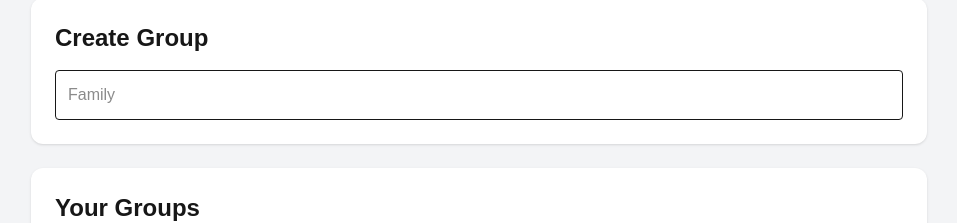
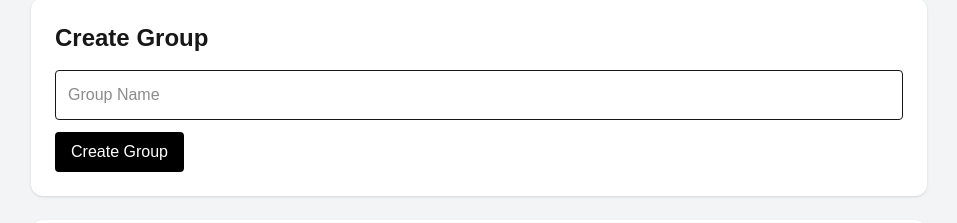
Before and after one commit to Alisultan/bolu, a Next.js app in the folder frontend/: page / in a window 1280 px wide. Shown: the part 170-393 px from the top of the page, without its empty margins (161-1118 px from the left). Built offline with nearby package versions, Linux system fonts and the light colour scheme; no server answers.

Commit message:
Add group name validation

```diff
--- a/frontend/src/app/page.tsx
+++ b/frontend/src/app/page.tsx
@@ -10,12 +10,32 @@ type Group = {
 
 export default function Home() {
   const [groups, setGroups] = useState<Group[]>([]);
+  const [groupName, setGroupName] = useState('');
 
   useEffect(() => {
     fetch('http://127.0.0.1:8000/groups')
       .then((res) => res.json())
       .then((data) => setGroups(data));
   }, []);
+
+  const createGroup = async () => {
+
+    if (groupName.trim().length === 0) {
+      alert("Group name cannot be empty");
+      return;
+    }
+    const response = await fetch(
+      `http://127.0.0.1:8000/groups?name=${groupName}&created_by=1`,
+      {
+        method: 'POST',
+      }
+    );
+
+    const newGroup = await response.json();
+
+    setGroups([...groups, newGroup]);
+    setGroupName('');
+  };
 
   return (
     <main className="min-h-screen bg-gray-100 p-10">
@@ -30,7 +50,18 @@ export default function Home() {
 
         <div className="bg-white p-6 rounded-xl shadow mb-6">
           <h2 className="text-2xl font-semibold mb-4">Create Group</h2>
-          <input className="border p-3 rounded w-full" placeholder="Family" />
+          <input
+            className="border p-3 rounded w-full"
+            placeholder="Group Name"
+            value={groupName}
+            onChange={(e) => setGroupName(e.target.value)}
+          />
+          <button
+            onClick={createGroup}
+            className="mt-3 bg-black text-white px-4 py-2 rounded"
+          >
+            Create Group
+          </button>
         </div>
 
         <div className="bg-white p-6 rounded-xl shadow">
```
Also changed, not shown: frontend/src/app/groups/[id]/page.tsx (added), 1 other file (tests, documents, lock files or other folders).
